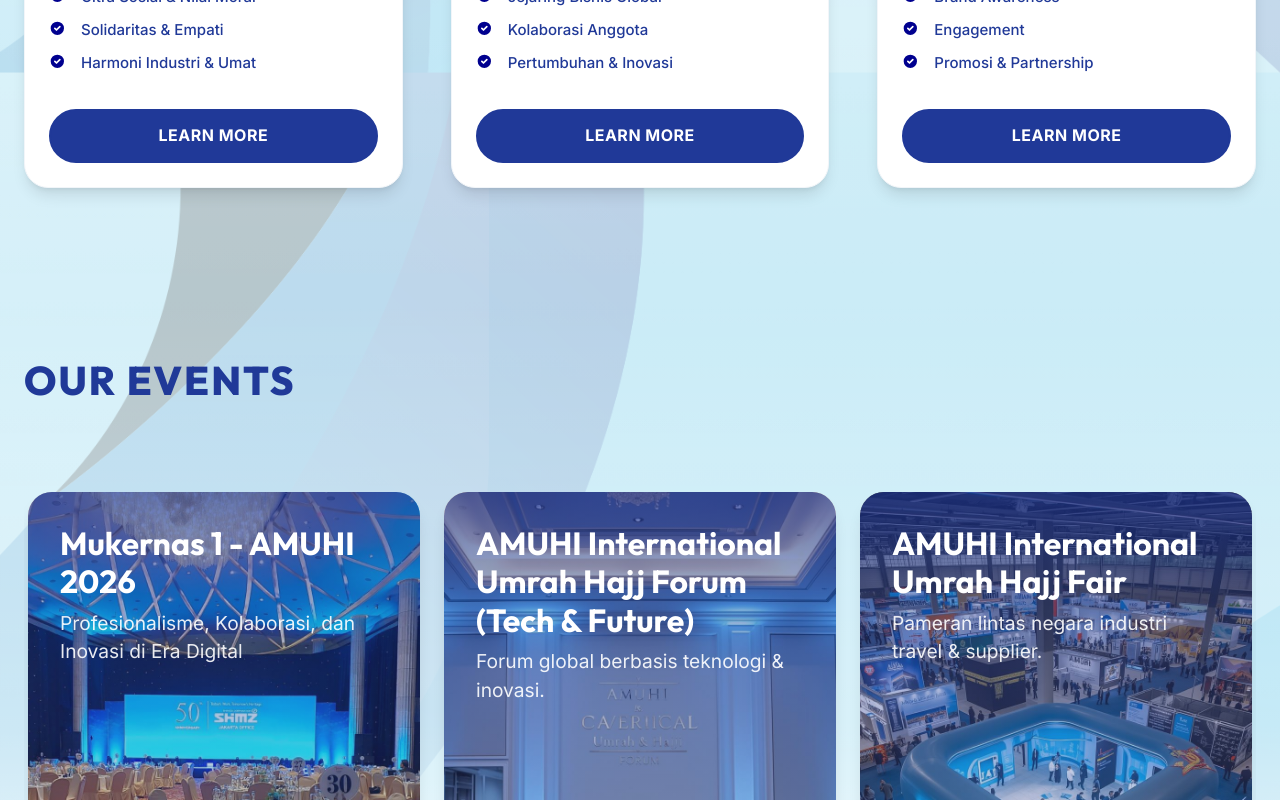
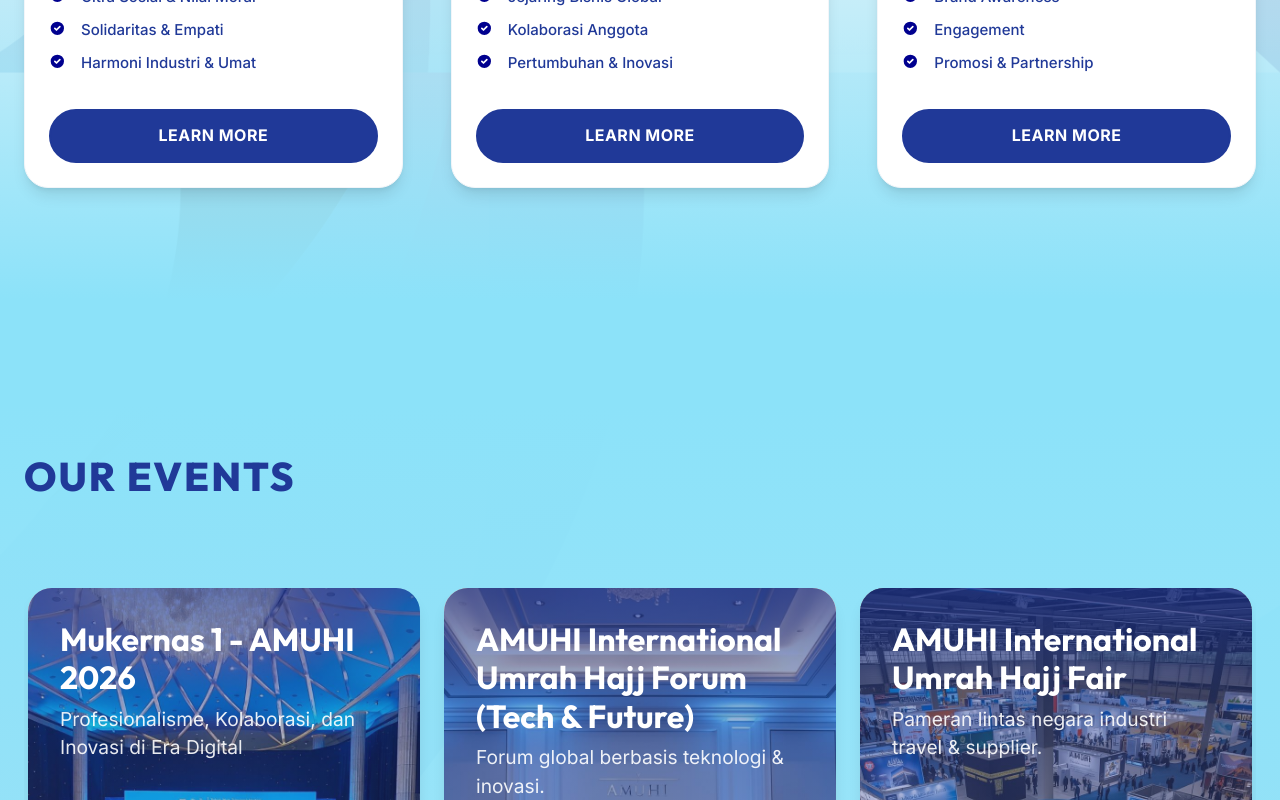
Before and after one commit to nineneel/amuhi-website, a React (Vite) app: page / in a window 1280 px wide. Shown: the part 3003-3803 px from the top of the page. Built offline with nearby package versions, Linux system fonts and the light colour scheme.

Commit message:
fix(home): adjust background color gradient

```diff
--- a/src/pages/Home/Events/Events.css
+++ b/src/pages/Home/Events/Events.css
@@ -1,8 +1,8 @@
 #events {
   /* background: rgba(var(--white-rgb), 0.9) !important; */
-  background: linear-gradient(180deg, rgba(var(--white-rgb), 0) 0, rgba(var(--white-rgb), 0.3) 50%, rgba(var(--white-rgb), 0.7) 70%, rgba(var(--primary-light-rgb), 1) 100%);
+  background: linear-gradient(180deg, rgba(var(--primary-light-rgb), 1) 0, rgba(var(--primary-light-rgb), 1) 10%, rgba(var(--primary-light-rgb), 0.7) 70%, rgba(var(--primary-light-rgb), 1) 100%);
   /* , url('/bg-wave-2.png') top center/100% auto repeat-y; */
-  padding: var(--spacing-2xl) 0;
+  padding: var(--spacing-6xl) 0;
 }
 
 .events-section .section-title {
--- a/src/pages/Home/Programs/Programs.css
+++ b/src/pages/Home/Programs/Programs.css
@@ -4,10 +4,10 @@
   background: linear-gradient(
     180deg,
     rgba(var(--primary-light-rgb), 1) 0%,
-    rgba(var(--primary-light-rgb), 0.85) 5%,
-    rgba(var(--primary-light-rgb), 0.6) 15%,
-    rgba(var(--white-rgb), 0.2) 60%,
-    rgba(var(--white-rgb), 0) 100%
+    rgba(var(--primary-light-rgb), 0.80) 5%,
+    rgba(var(--primary-light-rgb), 0.4) 15%,
+    rgba(var(--primary-light-rgb), 0.1) 80%,
+    rgba(var(--primary-light-rgb), 1) 100%
   );
     /* background: linear-gradient(180deg, rgba(var(--white-rgb), 1) 0, rgba(var(--white-rgb), 0.6) 100%), url('/bg-wave-2.png') top center/100% auto repeat-y; */
     /* background: linear-gradient(180deg, rgba(var(--white-rgb), 1) 0, rgba(var(--white-rgb), 0.6) 100%); */
```
